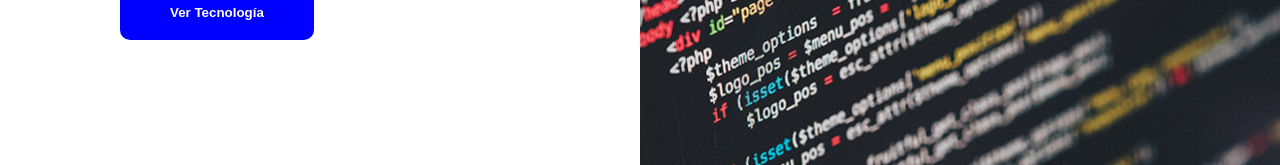
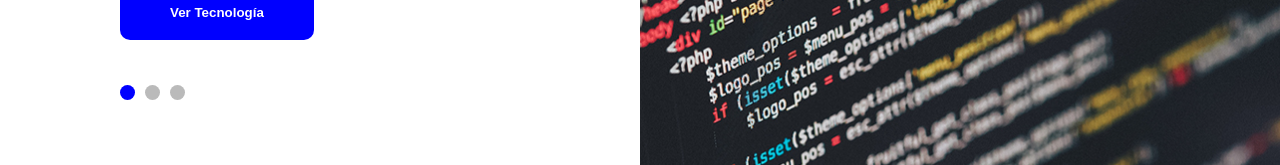
Before and after one commit to TharlezMontalvo/masunotest, a React (Create React App) app: page / in a window 1280 px wide. Shown: the part 2348-2513 px from the top of the page. Built offline with nearby package versions, Linux system fonts and the light colour scheme.

Commit message:
Agregando boton indice al carrusel

```diff
--- a/src/components/Carrusel/Carrusel.js
+++ b/src/components/Carrusel/Carrusel.js
@@ -13,27 +13,36 @@ const Carrusel = () => {
   };
 
   const prevSlide = () => {
-    console.log('Prev Slide Clicked');
     setCurrentIndex((prevIndex) => (prevIndex - 1 + 3) % 3);
+  };
+
+  const goToSlide = (index) => {
+    setCurrentIndex(index);
   };
 
   return (
     <div className="carousel">
-      <button className={`arrow-button prev ${currentIndex === 0 ? 'hidden' : ''}`} onClick={prevSlide}>&#8249;</button>
+      <button className={`arrow-button prev ${currentIndex === 0 ? 'hidden' : ''}`} onClick={prevSlide}>
+        &#8249;
+      </button>
 
       <div className="carousel-container" style={{ transform: `translateX(${-currentIndex * 100}%)`, transition: 'transform 0.5s ease-in-out' }}>
         <div className={`carousel-item ${currentIndex === 0 ? 'active' : ''}`}>
           <div className="column left">
-
             <div className="text-content">
               <img src={star} alt="Imagen 1" className="star-image" />
               <h2 className="title">PHP</h2>
               <p>Lorem ipsum dolor sit amet, consectetur adipiscing elit. Sed do eiusmod tempor incididunt ut labore et dolore magna aliqua.</p>
               <button className="ver-button">Ver Tecnología</button>
             </div>
+            <div className="slide-indicators">
+              <span className={`indicator ${currentIndex === 0 ? 'active' : ''}`} onClick={() => goToSlide(0)}></span>
+              <span className={`indicator ${currentIndex === 1 ? 'active' : ''}`} onClick={() => goToSlide(1)}></span>
+              <span className={`indicator ${currentIndex === 2 ? 'active' : ''}`} onClick={() => goToSlide(2)}></span>
+            </div>
           </div>
           <div className="column right">
-            <img src={slide1} alt="Imagen predefinida" className="slide-image"/>
+            <img src={slide1} alt="Imagen predefinida" className="slide-image" />
           </div>
         </div>
 
@@ -45,9 +54,14 @@ const Carrusel = () => {
               <p>Lorem ipsum dolor sit amet, consectetur adipiscing elit. Sed do eiusmod tempor incididunt ut labore et dolore magna aliqua.</p>
               <button className="ver-button">Ver Tecnología</button>
             </div>
+            <div className="slide-indicators">
+              <span className={`indicator ${currentIndex === 0 ? 'active' : ''}`} onClick={() => goToSlide(0)}></span>
+              <span className={`indicator ${currentIndex === 1 ? 'active' : ''}`} onClick={() => goToSlide(1)}></span>
+              <span className={`indicator ${currentIndex === 2 ? 'active' : ''}`} onClick={() => goToSlide(2)}></span>
+            </div>
           </div>
           <div className="column right">
-            <img src={slide2} alt="Imagen predefinida" className="slide-image"/>
+            <img src={slide2} alt="Imagen predefinida" className="slide-image" />
           </div>
         </div>
 
@@ -59,14 +73,21 @@ const Carrusel = () => {
               <p>Lorem ipsum dolor sit amet, consectetur adipiscing elit. Sed do eiusmod tempor incididunt ut labore et dolore magna aliqua.</p>
               <button className="ver-button">Ver Tecnología</button>
             </div>
+            <div className="slide-indicators">
+              <span className={`indicator ${currentIndex === 0 ? 'active' : ''}`} onClick={() => goToSlide(0)}></span>
+              <span className={`indicator ${currentIndex === 1 ? 'active' : ''}`} onClick={() => goToSlide(1)}></span>
+              <span className={`indicator ${currentIndex === 2 ? 'active' : ''}`} onClick={() => goToSlide(2)}></span>
+            </div>
           </div>
           <div className="column right">
-            <img src={slide3} alt="Imagen predefinida" className="slide-image"/>
+            <img src={slide3} alt="Imagen predefinida" className="slide-image" />
           </div>
         </div>
       </div>
 
-      <button className={`arrow-button next ${currentIndex === 2 ? 'hidden' : ''}`} onClick={nextSlide}>&#8250;</button>
+      <button className={`arrow-button next ${currentIndex === 2 ? 'hidden' : ''}`} onClick={nextSlide}>
+        &#8250;
+      </button>
     </div>
   );
 };
--- a/src/components/Carrusel/Carrusel.scss
+++ b/src/components/Carrusel/Carrusel.scss
@@ -3,12 +3,14 @@
     display: flex;
     overflow: hidden;
     width: 100%;
-    margin: 0;
+
 
     .carousel-container {
       display: flex;
       transition: transform 0.5s ease-in-out;
       width: 100%;
+      margin: 0;
+      padding: 0;
     }
 
     .carousel-item {
@@ -26,8 +28,6 @@
         text-align: left;
         height: auto;
 
-
-
         .slide-image {
           width: 100%;
           height: auto;
@@ -36,6 +36,7 @@
 
         .text-content {
           padding: 20px;
+
           .star-image {
             width: 50px;
           }
@@ -90,4 +91,26 @@
     .hidden {
         display: none;
       }
+
+
+    .slide-indicators {
+        display: flex;
+        justify-content: flex-start;
+        margin-top: 10px;
+        padding: 15px;
+
+        .indicator {
+        width: 15px;
+        height: 15px;
+        background-color: #bababa;
+        border-radius: 50%;
+        margin: 0 5px;
+        cursor: pointer;
+        transition: background-color 0.3s ease-in-out;
+
+        &.active {
+            background-color: blue;
+        }
+        }
+    }
   }
```
